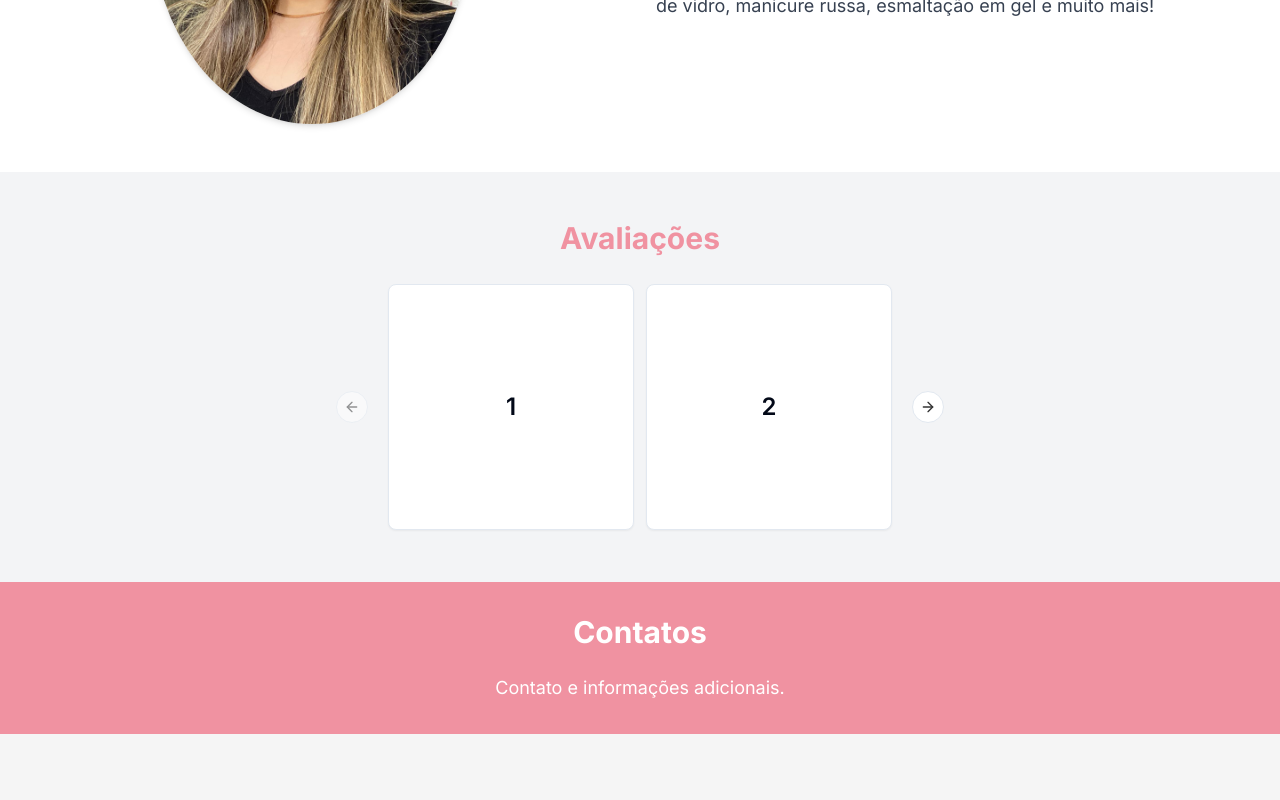
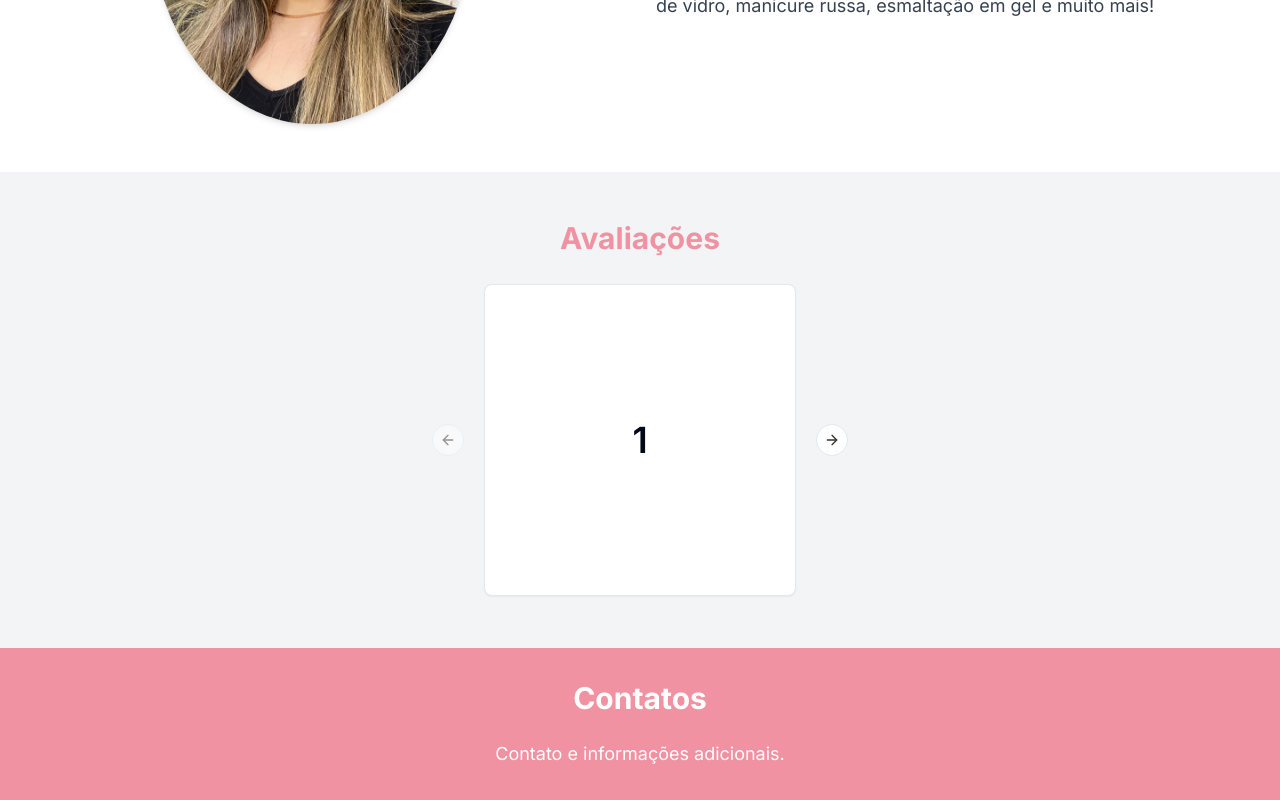
Before and after one commit to isaacl-bueno/franchetti_nails, a Next.js app: page / in a window 1280 px wide. Shown: the part 1552-2352 px from the top of the page. Before the commit the page ends 2286 px from the top, so only its background shows below. Built offline with nearby package versions, Linux system fonts and the light colour scheme.

Commit message:
Update new carousel

```diff
--- a/app/screens/home/CarouselSpacing/AvaliationsCarousel.tsx
+++ b/app/screens/home/CarouselSpacing/AvaliationsCarousel.tsx
@@ -11,14 +11,14 @@
 
 export function AvaliationsCarousel() {
   return (
-    <Carousel className="w-full max-w-lg">
-      <CarouselContent className="-ml-1">
+    <Carousel className="w-full max-w-xs">
+      <CarouselContent>
         {Array.from({ length: 5 }).map((_, index) => (
-          <CarouselItem key={index} className="pl-1 md:basis-1/2 lg:basis-1/2">
+          <CarouselItem key={index}>
             <div className="p-1">
               <Card>
                 <CardContent className="flex aspect-square items-center justify-center p-6">
-                  <span className="text-2xl font-semibold">{index + 1}</span>
+                  <span className="text-4xl font-semibold">{index + 1}</span>
                 </CardContent>
               </Card>
             </div>
```
